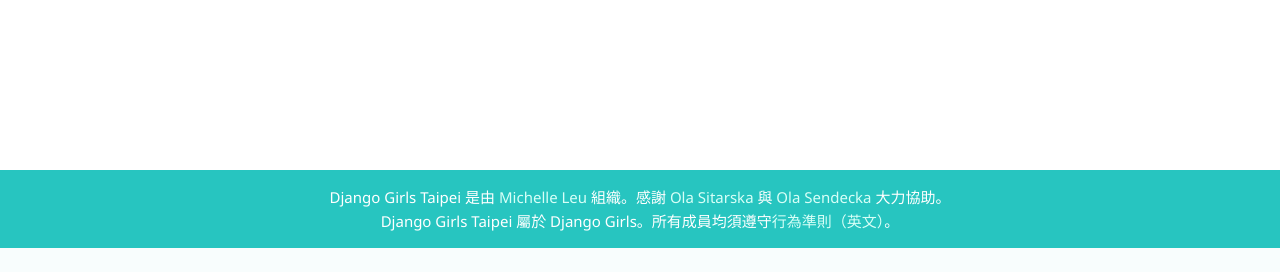
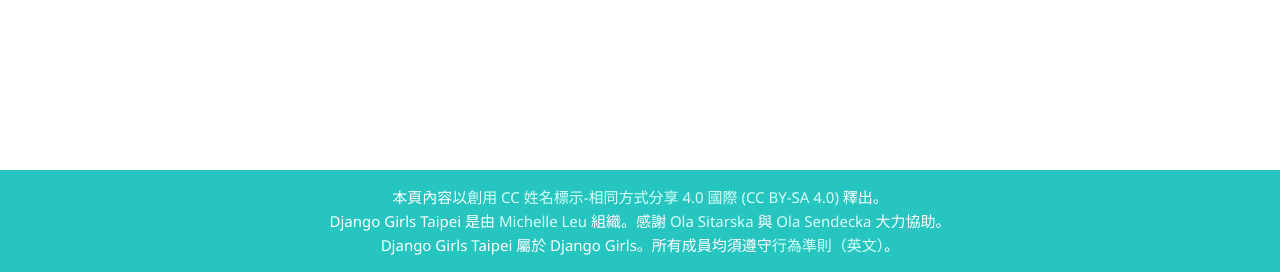
Before and after one commit to djangogirlstaipei/djangogirlstaipei-django, a Django app: page /tutorials/ in a window 1280 px wide. Shown: the part 1745-2017 px from the top of the page. Before the commit the page ends 1993 px from the top, so only its background shows below. Run offline with Django 3.2, Linux system fonts and the light colour scheme; some libraries are stand-ins or nearby versions.

Commit message:
Add licensing text in footer

```diff
--- a/base/templates/base/base.html
+++ b/base/templates/base/base.html
@@ -48,6 +48,7 @@
 
 <footer>
   <div class="container">
+    <p>本頁內容以<a href="https://creativecommons.org/licenses/by-sa/4.0/deed.zh_TW">創用 CC 姓名標示-相同方式分享 4.0 國際 (CC BY-SA 4.0)</a> 釋出。</p>
     <p>Django Girls Taipei 是由 <a href="https://twitter.com/flywindy">Michelle Leu</a> 組織。感謝 <a href="https://twitter.com/olasitarska">Ola Sitarska</a> 與 <a href="https://twitter.com/asendecka">Ola Sendecka</a> 大力協助。</p>
     <p>Django Girls Taipei 屬於 Django Girls。所有成員均須遵守<a href="http://djangogirls.org/pages/coc/">行為準則（英文）</a>。</p>
   </div>
```
